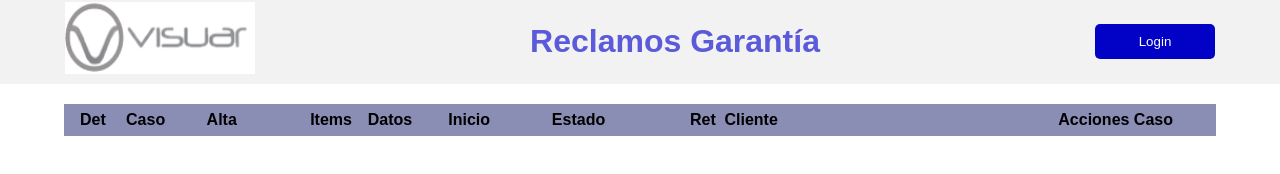
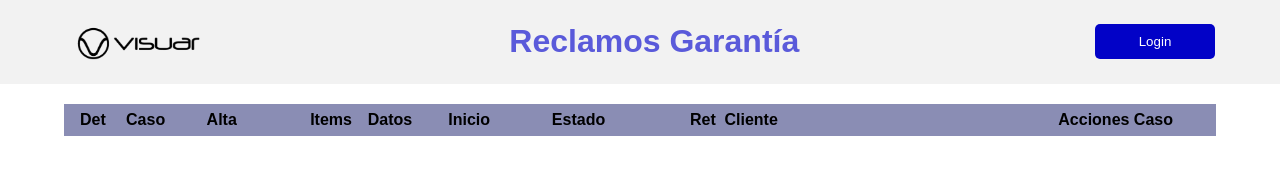
Before and after one commit to pberdasco/GarantiasProto, a plain HTML site: page visuar-int.html in a window 1280 px wide. Drawn offline with Linux system fonts and the light colour scheme.

Commit message:
ajustes minimos

```diff
--- a/styles/estilos.css
+++ b/styles/estilos.css
@@ -74,9 +74,8 @@ header {
 	justify-content: space-between;
 }
 
-.logo {
-	font-weight: bold;
-	font-size: 30px;
+header img {
+    height: 6vh;
 }
 
 
--- a/visuar-int.html
+++ b/visuar-int.html
@@ -4,6 +4,7 @@
 	<meta charset="UTF-8">
 	<meta http-equiv="X-UA-Compatible" content="IE=edge">
     <meta name="viewport" content="width=device-width, initial-scale=1.0">
+	<link rel="icon" type="image/svg+xml" href="./tool-box.png" />
 	<title>Reclamos Garantía - Visuar SA</title>
 	<link rel="stylesheet" href="./styles/estilos.css">
 	<link rel="stylesheet" href="./styles/ingreso-form.css">
@@ -11,7 +12,8 @@
 </head>
 <body>
 	<header>
-		<div class="logo"><img src="./styles/LogoVisuar.png" alt="Visuar SA"></div>
+		<img src="./VisuarNegro_Transp.png" alt="Visuar SA">
+		<!-- <div class="logo"><img src="./VisuarNegro_Transp.png" alt="Visuar SA"></div> -->
 		<h1>Reclamos Garantía</h1>
 		<button class="btnGeneral" id="loginBtn">Login</button>
 	</header>
```
Also changed, not shown: VisuarNegro_Transp.png (added), tool-box.png (added).
